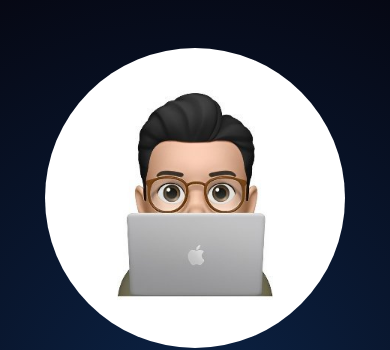
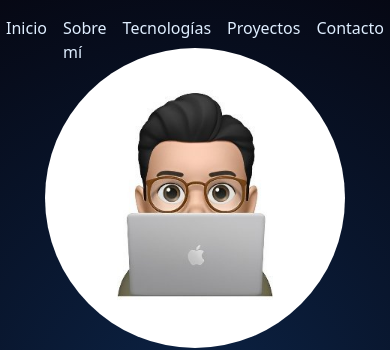
Before and after one commit to davidrguez98/portfolio, a plain HTML site: page index.html in a window 390 px wide. Shown: the top 350 px of the page. Drawn offline with nearby package versions, Linux system fonts and the light colour scheme.

Commit message:
prueba en movil

```diff
--- a/index.html
+++ b/index.html
@@ -24,15 +24,13 @@
 
     <header>
         <nav class="navbar navbar-expand-lg fixed-top">
-            <div class="container-fluid">
-            <div class="collapse navbar-collapse justify-content-center gap-5" id="navbarNav">
-                <ul class="navbar-nav gap-3 align-items-center">
-                <!-- Enlaces principales -->
+            <div class="container-fluid justify-content-center">
+                <ul class="navbar-nav d-flex flex-row flex-wrapalign-items-center">
                     <li class="nav-item">
-                    <a class="nav-link active" aria-current="page" href="#home">Inicio</a>
+                    <a class="nav-link active" href="#home">Inicio</a>
                     </li>
                     <li class="nav-item">
-                    <a class="nav-link active" aria-current="page" href="#aboutMe">Sobre mí</a>
+                    <a class="nav-link active" href="#aboutMe">Sobre mí</a>
                     </li>
                     <li class="nav-item">
                     <a class="nav-link active" href="#myStack">Tecnologías</a>
@@ -43,10 +41,11 @@
                     <li class="nav-item">
                     <a class="nav-link active" href="#contact">Contacto</a>
                     </li>
-            </div>
+                </ul>
             </div>
         </nav>
     </header>
+
 
 
     <main>
--- a/style/style.css
+++ b/style/style.css
@@ -1,5 +1,20 @@
 html {
     font-family: "Roboto", sans-serif;
+}
+
+.navbar.scrolled {
+    background-color: rgba(0, 0, 0, 0.2) !important;
+    transition: background-color 0.3s ease;
+    backdrop-filter: blur(8px)
+}
+
+.navbar a {
+    color: var(--color-text) !important;
+    font-size: 16px;
+}
+
+.navbar-nav {
+    gap: 2rem;
 }
 
 @media (min-width: 769px) {
@@ -9,17 +24,10 @@ html {
         height: 100vh;
         color: var(--color-text) !important;
 
-        .navbar a {
-                color: var(--color-text) !important;
-                font-size: 16px;
-            }
+
     }
 
-    .navbar.scrolled {
-        background-color: rgba(0, 0, 0, 0.2) !important;
-        transition: background-color 0.3s ease;
-        backdrop-filter: blur(8px)
-    }
+
 
     main {
         width: 100%;
@@ -111,7 +119,10 @@ html {
 
         section {
             padding-top: 2rem;
+        }
 
+        .navbar-nav {
+            gap: 1rem;
         }
 
         .stack-container {
```
Lines whose indentation alone changed are shown as unchanged.
